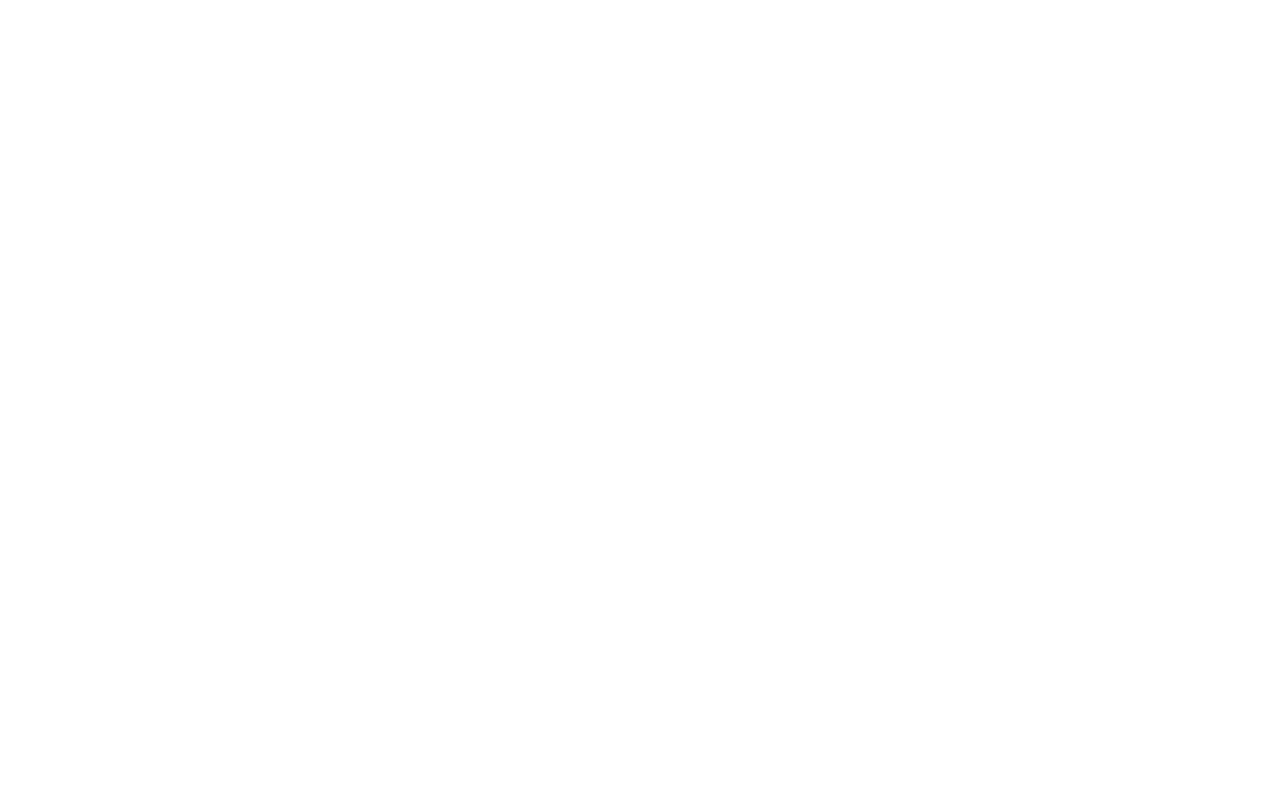
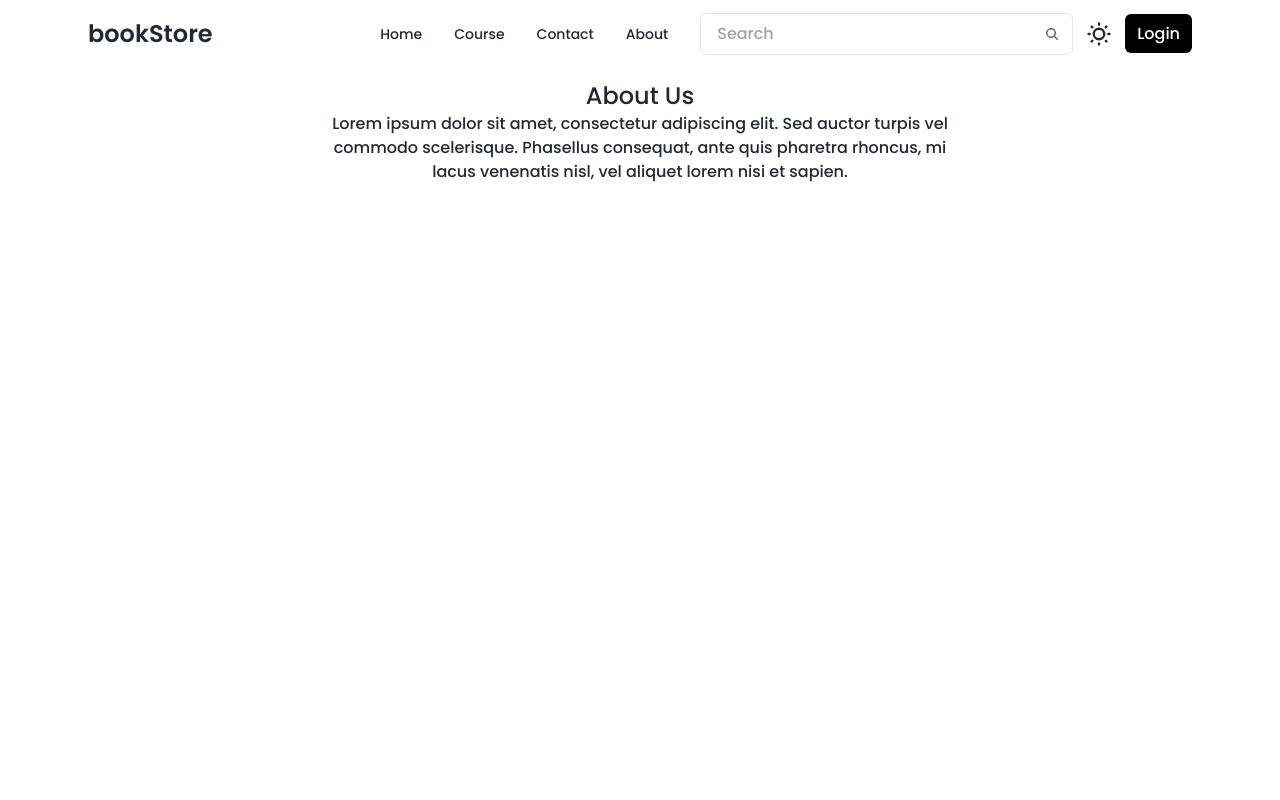
Before and after one commit to avanish7390/Book_store, a React (Vite) app in the folder Frontend/: page /about in a window 1280 px wide. Before the commit this address had no page. Shown: the top 800 px of the page. Built offline with nearby package versions, Linux system fonts and the light colour scheme.

Commit message:
create about page

```diff
--- a/Frontend/src/App.jsx
+++ b/Frontend/src/App.jsx
@@ -6,6 +6,7 @@ import Signup from "./components/Signup";
 import { Toaster } from "react-hot-toast";
 import { useAuth } from "./context/AuthProvider";
 import Contacts from './contacts/Contacts'
+import Abouts from "./abouts/abouts";
 
 function App() {
   const [authUser, setAuthUser] = useAuth();
@@ -25,6 +26,7 @@ function App() {
           />
 
           <Route path="/signup" element={<Signup />} />
+          <Route path="/about" element={ <Abouts/>} />
         </Routes>
         <Toaster />
       </div>
--- /dev/null
+++ b/Frontend/src/abouts/abouts.jsx
@@ -0,0 +1,18 @@
+import React from 'react'
+import Navbar from '../components/Navbar'
+import Footer from '../components/Footer'
+import About from '../components/About'
+
+function abouts() {
+  return (
+    <>
+    <Navbar />
+            <div className='min-h-screen'>
+                <About />
+            </div>
+            <Footer />
+    </>
+  )
+}
+
+export default abouts
--- /dev/null
+++ b/Frontend/src/components/About.jsx
@@ -0,0 +1,19 @@
+import React from "react";
+
+const About = () => {
+  return (
+    <div className="  dark:bg-slate-800 dark:text-white" >
+      <div className="md:w-1/2 mx-auto">
+        <h1 className="text-2xl text-center mt-20">About Us</h1>
+        <p className="text-center">
+          Lorem ipsum dolor sit amet, consectetur adipiscing elit. Sed auctor
+          turpis vel commodo scelerisque. Phasellus consequat, ante quis
+          pharetra rhoncus, mi lacus venenatis nisl, vel aliquet lorem nisi et
+          sapien.
+        </p>
+      </div>
+    </div>
+  );
+};
+
+export default About;
--- a/Frontend/src/components/Navbar.jsx
+++ b/Frontend/src/components/Navbar.jsx
@@ -48,7 +48,7 @@ function Navbar() {
         <a href="/contact">Contact</a>
       </li>
       <li>
-        <a>About</a>
+        <a href="/about">About</a>
       </li>
     </>
   );
```
